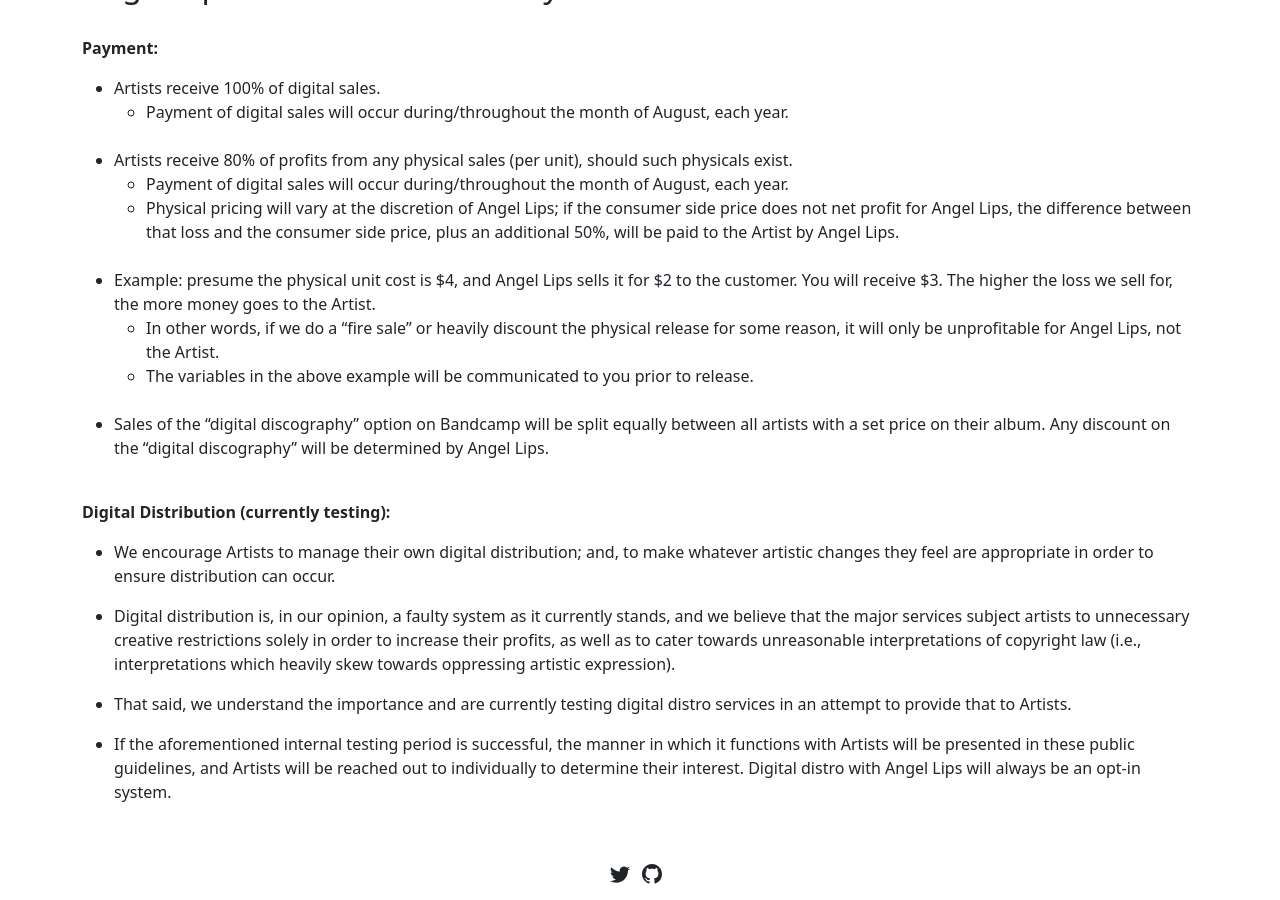
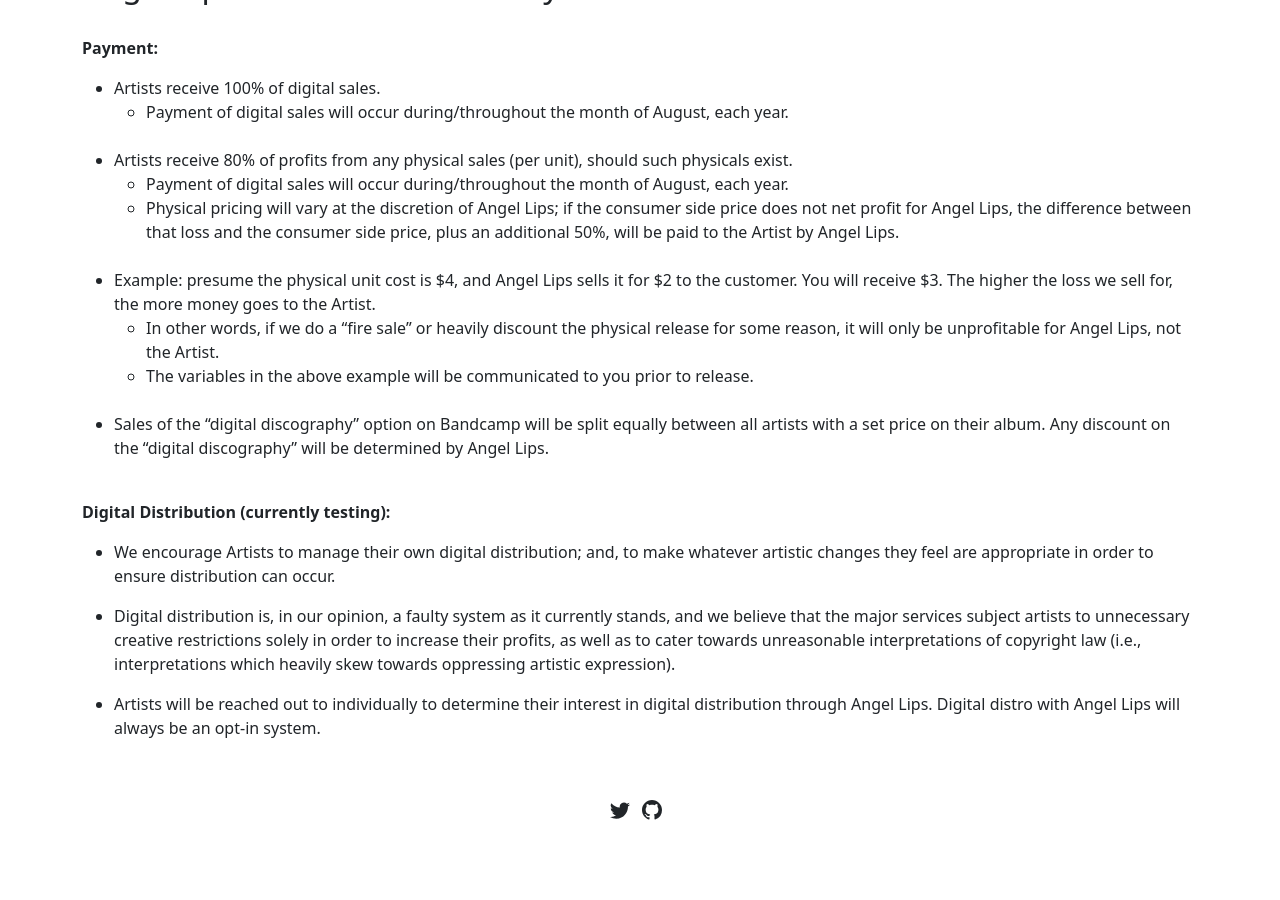
Before and after one commit to angellips/angellips.github.io, a Jekyll site: the page built from submissions.md, in a window 1280 px wide and 900 px high, scrolled down 3585 px. Built offline with Jekyll 4.4.1, drawn with Linux system fonts in a browser that asks for light colours; after the commit the page ends 4421 px from its top, so only the background shows below that.

Commit message:
Update submissions.md

```diff
--- a/submissions.md
+++ b/submissions.md
@@ -171,9 +171,7 @@ At the moment, all releases are digital only.
 
 * Digital distribution is, in our opinion, a faulty system as it currently stands, and we believe that the major services subject artists to unnecessary creative restrictions solely in order to increase their profits, as well as to cater towards unreasonable interpretations of copyright law (i.e., interpretations which heavily skew towards oppressing artistic expression).
 
-* That said, we understand the importance and are currently testing digital distro services in an attempt to provide that to Artists.
-
-* If the aforementioned internal testing period is successful, the manner in which it functions with Artists will be presented in these public guidelines, and Artists will be reached out to individually to determine their interest. Digital distro with Angel Lips will always be an opt-in system. <br/><br/>
+* Artists will be reached out to individually to determine their interest in digital distribution through Angel Lips. Digital distro with Angel Lips will always be an opt-in system. <br/><br/>
 
 <!---
 
```
